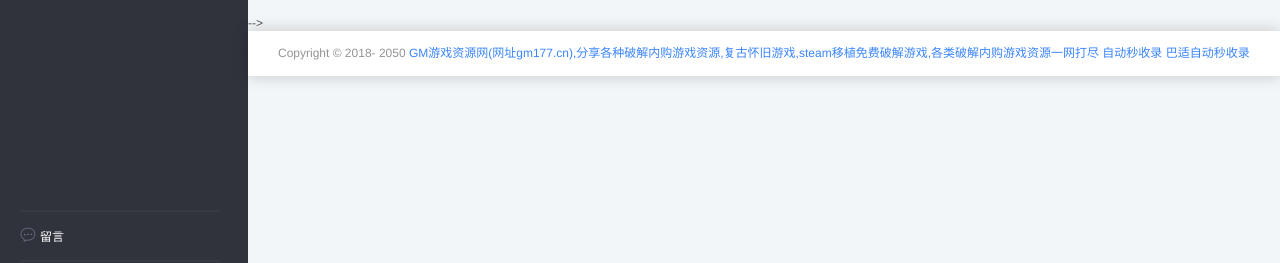
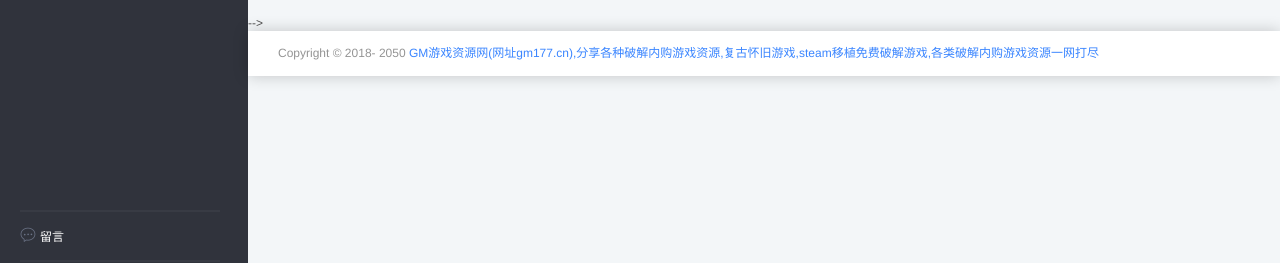
Before and after one commit to gmliuqing521/gmyx3799, a plain HTML site: page index.html in a window 1280 px wide. Shown: the part 537-800 px from the top of the page. Drawn offline with nearby package versions, Linux system fonts and the light colour scheme.

Commit message:
Update index.html

```diff
--- a/index.html
+++ b/index.html
@@ -421,8 +421,7 @@
                         <div>
                             Copyright © 2018- 2050
                             <a href="http://www.gm177.cn">GM游戏资源网(网址gm177.cn),分享各种破解内购游戏资源,复古怀旧游戏,steam移植免费破解游戏,各类破解内购游戏资源一网打尽</a>
-                             <a href="https://www.badfl.com/">自动秒收录</a>
-  <a href="https://www.ibashi.net/">巴适自动秒收录</a>
+
                         </div>
                     </div>
                 </footer>
```
